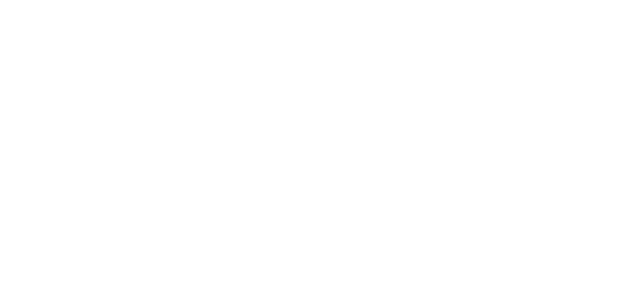
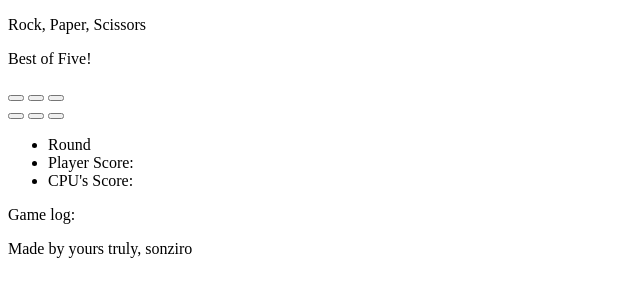
Before and after one commit to SonZir0/odin-rock-paper-scissors, a plain HTML site: page index.html in a window 1280 px wide. Shown: the whole page, without its empty margins (0-640 px from the left). Drawn offline with Linux system fonts and the light colour scheme.

Commit message:
Add UI layout. No style yet

```diff
--- a/index.html
+++ b/index.html
@@ -1,11 +1,53 @@
 <!DOCTYPE html>
 <html lang="en">
+
 <head>
     <meta charset="utf-8">
     <title>Rock, paper, scissors</title>
     <script src="code.js"></script>
 </head>
+
 <body>
 
+    <p>Rock, Paper, Scissors</p>
+    <p>Best of Five!</p>
+
+    <main>
+        <div class="interface">
+            <div class="player choice">
+                <button class="rock"></button>
+                <button class="paper"></button>
+                <button class="scissors"></button>
+            </div>
+            <div class="CPU choice">
+                <button class="rock"></button>
+                <button class="paper"></button>
+                <button class="scissors"></button>
+            </div>
+        </div>
+
+        <ul class="results">
+            <li class="round">
+                <span>Round</span>
+                <var></var>
+            </li>
+            <li class="playerScore">
+                <span>Player Score: </span>
+                <var></var>
+            </li>
+            <li class="CPU score">
+                <span>CPU's Score: </span>
+                <var></var>
+            </li>
+        </ul>
+
+        <div class="gamelog">
+            <p>Game log: </p>
+        </div>
+    </main>
+
+    <footer>Made by yours truly, sonziro</footer>
+
 </body>
+
 </html>
```
Lines whose indentation alone changed are shown as unchanged.
